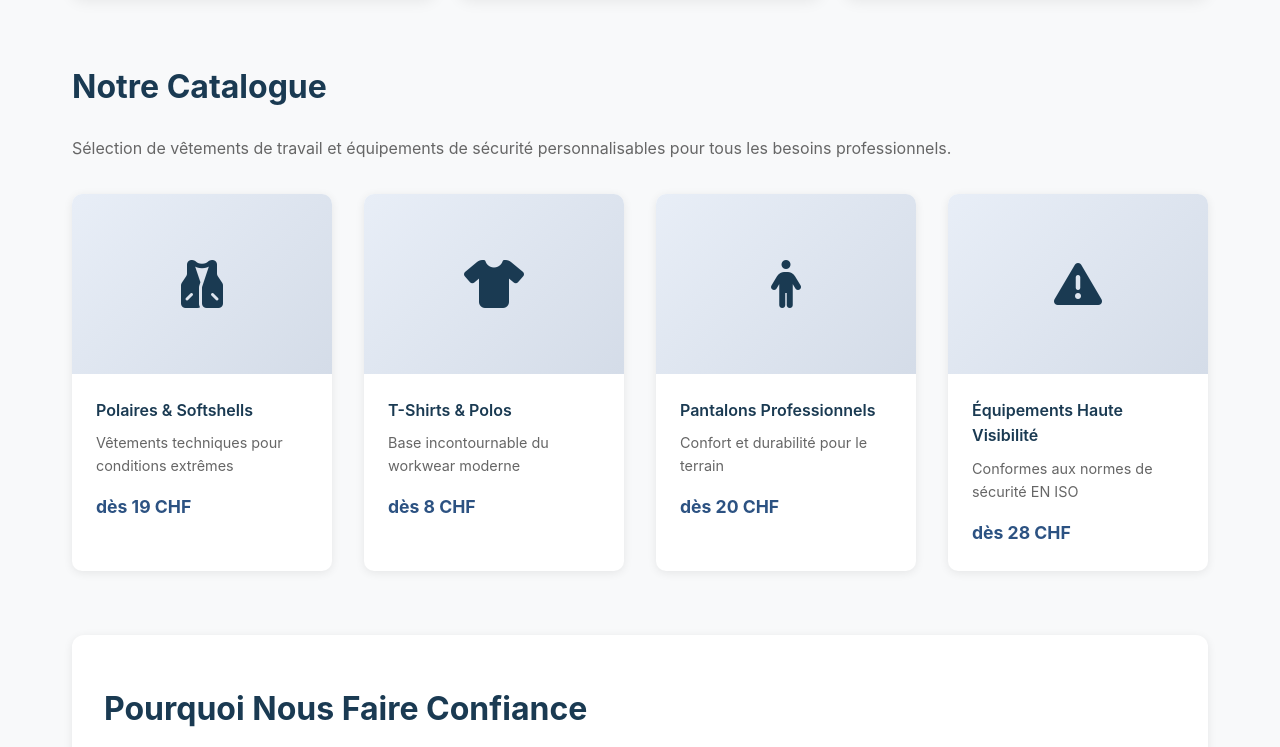
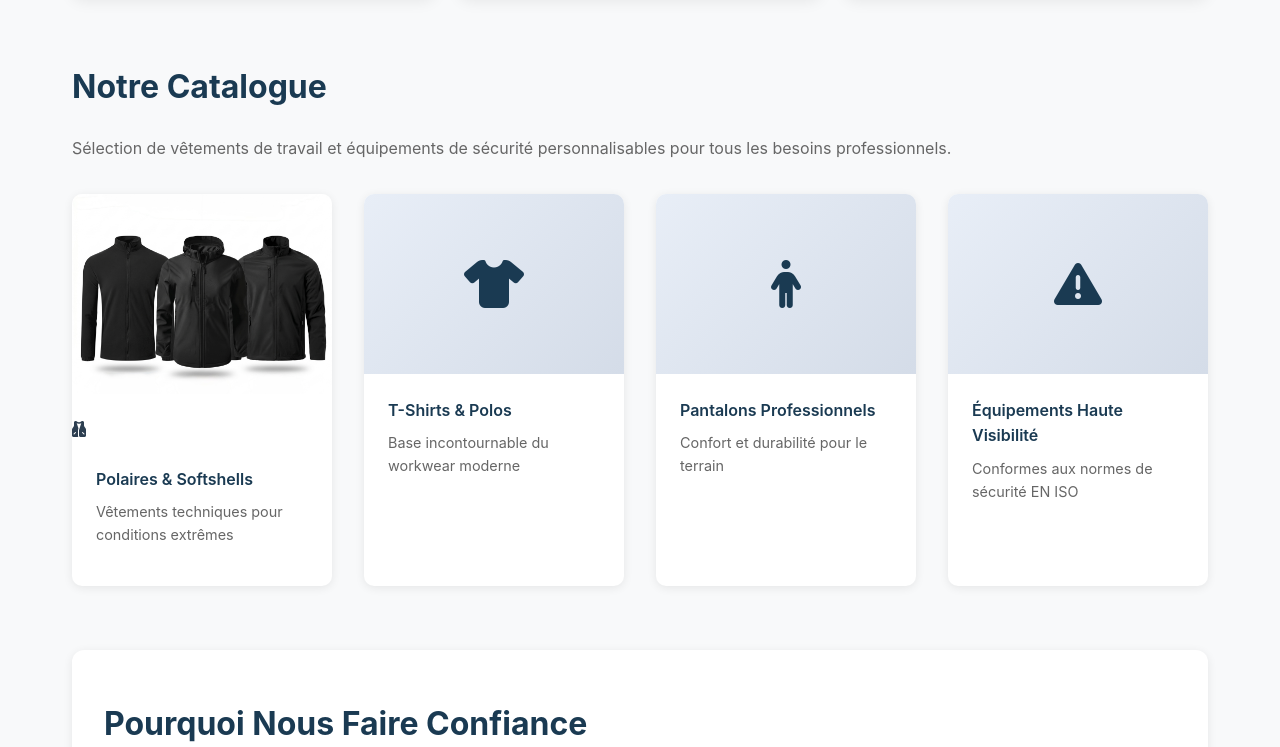
Before and after one commit to sopdibran-collab/sopdibran-collab.github.io-alpeworkwear, a plain HTML site: page index.html in a window 1280 px wide. Shown: the part 685-1432 px from the top of the page. Drawn offline with Linux system fonts and the light colour scheme.

Commit message:
Update index.html

```diff
--- a/index.html
+++ b/index.html
@@ -498,13 +498,14 @@
 
             <div class="products-grid">
                 <div class="product-card">
-                    <div class="product-image">
+                    <div class="category-card">
+                        <img src="./assets/images/polaires-softshells.jpg" alt="Polaires & Softshells" loading="lazy"
+                            style="width:100%; height:200px; object-fit:cover; border-radius:var(--radius-md, 8px); margin-bottom:1rem;">
                         <i class="fas fa-vest"></i>
                     </div>
                     <div class="product-info">
                         <div class="product-name">Polaires & Softshells</div>
                         <div class="product-desc">Vêtements techniques pour conditions extrêmes</div>
-                        <div class="product-price">dès 19 CHF</div>
                     </div>
                 </div>
 
@@ -515,7 +516,6 @@
                     <div class="product-info">
                         <div class="product-name">T-Shirts & Polos</div>
                         <div class="product-desc">Base incontournable du workwear moderne</div>
-                        <div class="product-price">dès 8 CHF</div>
                     </div>
                 </div>
 
@@ -526,7 +526,6 @@
                     <div class="product-info">
                         <div class="product-name">Pantalons Professionnels</div>
                         <div class="product-desc">Confort et durabilité pour le terrain</div>
-                        <div class="product-price">dès 20 CHF</div>
                     </div>
                 </div>
 
@@ -537,7 +536,6 @@
                     <div class="product-info">
                         <div class="product-name">Équipements Haute Visibilité</div>
                         <div class="product-desc">Conformes aux normes de sécurité EN ISO</div>
-                        <div class="product-price">dès 28 CHF</div>
                     </div>
                 </div>
             </div>
```
